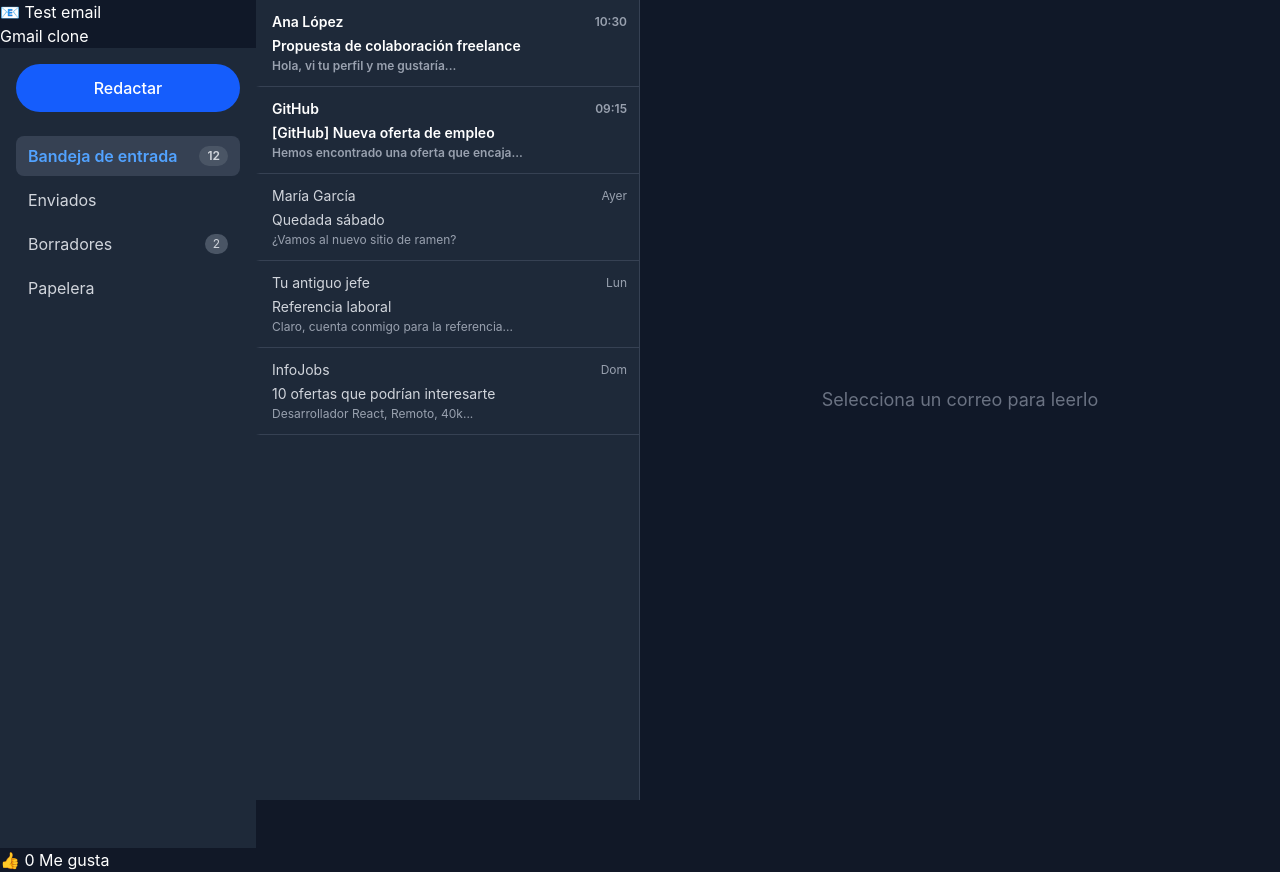
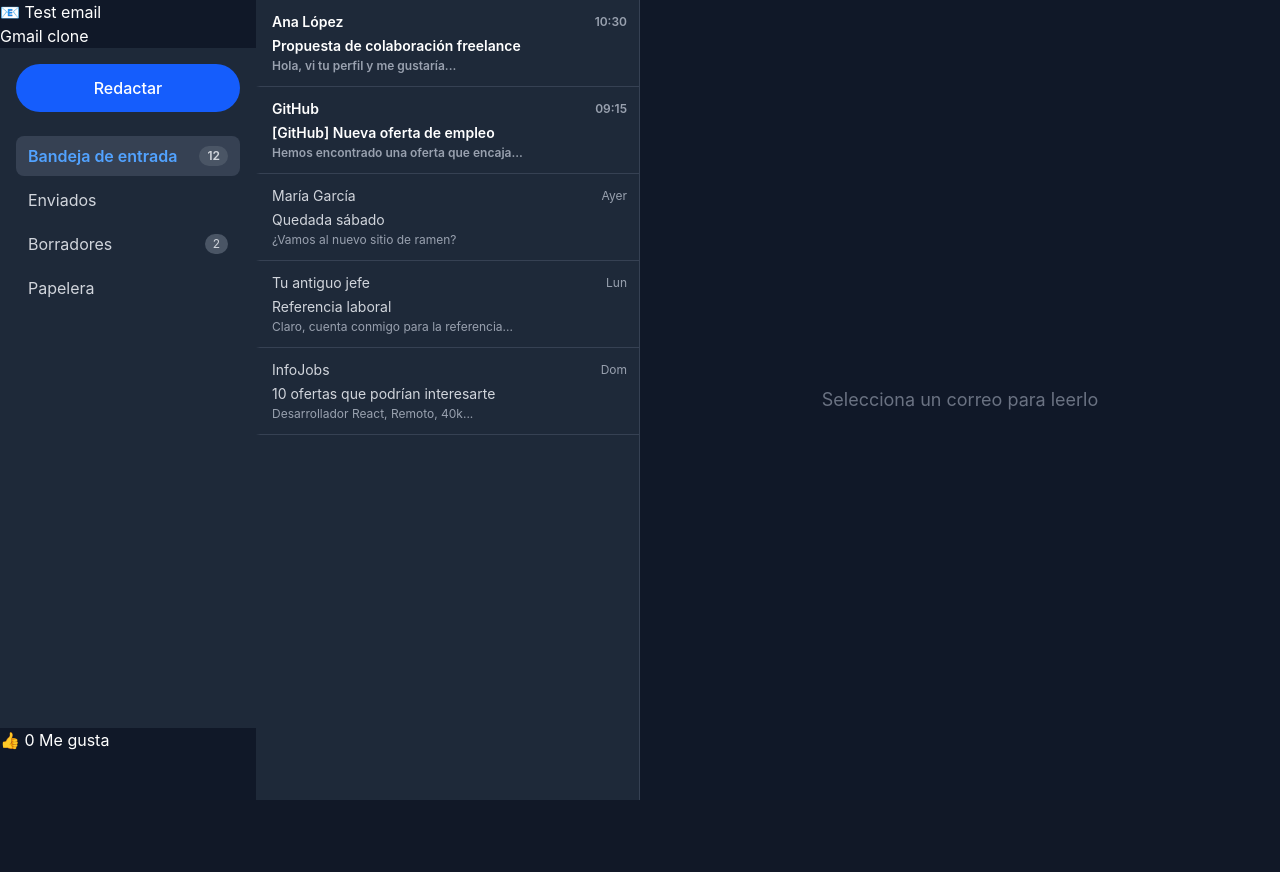
Before and after one commit to zen-808/gmail-clone, a React (Vite) app: page / in a window 1280 px wide. After the commit the page ends 800 px from the top, so only its background shows below. Built offline with nearby package versions, Linux system fonts and the light colour scheme.

Commit message:
fix: Tailwindccs etiquetas

```diff
--- a/src/App.jsx
+++ b/src/App.jsx
@@ -1,33 +1,85 @@
+// 1. Importa el Hook 'useState' desde la librería core de React para poder manejar estados locales.
 import { useState } from 'react'
+
+// 2. Importa el componente de la barra de navegación lateral (carpetas, categorías, etc.).
 import Sidebar from './components/Sidebar'
+
+// 3. Importa el componente que renderizará la lista de los correos electrónicos disponibles.
 import EmailList from './components/EmailList'
+
+// 4. Importa el componente encargado de mostrar el contenido completo del correo seleccionado.
 import EmailDetail from './components/EmailDetail'
+
+// 5. Importa el componente del encabezado de la aplicación (barra de búsqueda, logo, etc.).
 import Header from './components/Header'
+
+// 6. Importa un componente interactivo de botón "Me gusta" (o similar) alojado en la interfaz.
 import LikeButton from './components/LikeButton'
 
+// 7. Define el componente funcional principal 'App', que actúa como el orquestador global de la aplicación.
 function App() {
+
+  // 8. LÓGICA DE ESTADO: Declaramos 'selectedEmail' para guardar el objeto del correo que el usuario está leyendo.
+  // Se inicializa en 'null' porque al abrir la aplicación por primera vez no hay ningún correo seleccionado.
+  // 'setSelectedEmail' es la función que usaremos para cambiar este valor cuando se haga clic en un correo.
   const [selectedEmail, setSelectedEmail] = useState(null)
 
+  // 9. El bloque 'return' define la estructura de la interfaz de usuario utilizando sintaxis JSX.
   return (
 
-    <div className="h-screen flex bg-gray-900 text-white">
-      {/* Cambiar h-screen por min-h-screen */}
-      <div className="w-64 shrink-0 max-height: [85vh] ">
+    // 10. CONTENEDOR PRINCIPAL: Usa Flexbox para alinear las columnas de forma horizontal.
+    // 'min-h-screen': CORREGIDO. Asegura que el fondo cubra al menos el 100% de la pantalla si el contenido crece.
+    // 'bg-gray-900' y 'text-white': Aplica un tema oscuro global con texto blanco para legibilidad.
+    <div className="min-h-screen flex bg-gray-900 text-white">
+
+      {/* 11. COLUMNA IZQUIERDA (Menú y Navegación): Tiene un ancho fijo de 16rem (w-64).
+          'shrink-0': Evita que esta columna se comprima si la pantalla se vuelve más pequeña.
+          'max-h-[85vh]': CORREGIDO. Se eliminó la sintaxis nativa de CSS por la nomenclatura exacta de Tailwind para valores arbitrarios. */}
+      <div className="w-64 shrink-0 max-h-[85vh]">
+
+        {/* 12. Renderiza el Header pasándole el título a través de la propiedad (prop) 'content'. */}
         <Header content="Gmail clone" />
+
+        {/* 13. Renderiza la barra lateral de navegación. */}
         <Sidebar />
+
+        {/* 14. Renderiza el botón de interactividad complementario. */}
         <LikeButton />
+
+      {/* 15. Cierre de la columna izquierda. */}
       </div>
+
+      {/* 16. COLUMNA CENTRAL (Lista de Correos): Tiene un ancho fijo de 24rem (w-96).
+          'shrink-0': Al igual que la barra lateral, su tamaño no se alterará en pantallas medianas.
+          'border-r border-gray-700': Añade una sutil línea vertical a la derecha para separar las columnas visualmente. */}
       <div className="w-96 shrink-0 border-r border-gray-700">
+
+        {/* 17. COMPONENTE EMALILIST:
+            'onSelectEmail': Enviamos la función 'setSelectedEmail' hacia abajo (State Lifting). Cuando el usuario haga clic en un correo aquí dentro, este notificará a 'App' y actualizará el estado global.
+            'selectedEmailId': Pasa el ID del correo seleccionado actual usando encadenamiento opcional (?.). Si es null, envía undefined; si no, envía el ID exacto para que la lista sepa cuál resaltar visualmente. */}
         <EmailList
           onSelectEmail={setSelectedEmail}
           selectedEmailId={selectedEmail?.id}
         />
+
+      {/* 18. Cierre de la columna central. */}
       </div>
+
+      {/* 19. COLUMNA DERECHA (Detalle del Correo):
+          'flex-1': Esta es la clave de la distribución. Hace que esta columna se estire automáticamente para ocupar TODO el espacio restante del monitor. */}
       <div className="flex-1">
+
+        {/* 20. COMPONENTE EMAILDETAIL: Le pasamos el objeto 'selectedEmail' completo como prop.
+            Si el estado es 'null', este componente internamente mostrará un mensaje tipo "Selecciona un correo para leer". Si contiene un correo, pintará su asunto y cuerpo. */}
         <EmailDetail email={selectedEmail} />
+
+      {/* 21. Cierre de la columna derecha. */}
       </div>
+
+    {/* 22. Cierre del contenedor principal. */}
     </div>
   )
 }
 
+// 23. Exporta el componente 'App' por defecto para que el archivo de entrada (main.jsx o index.jsx) pueda renderizarlo en el DOM real.
 export default App
```
